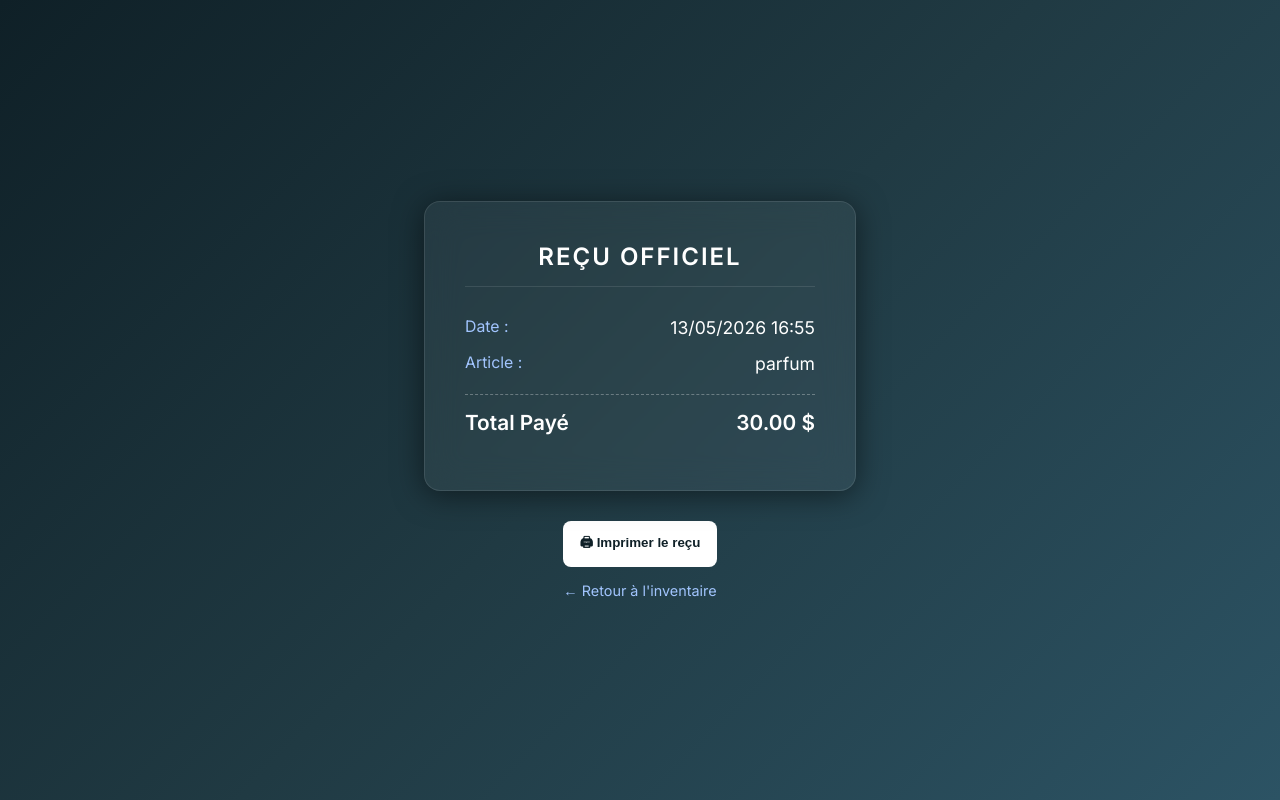
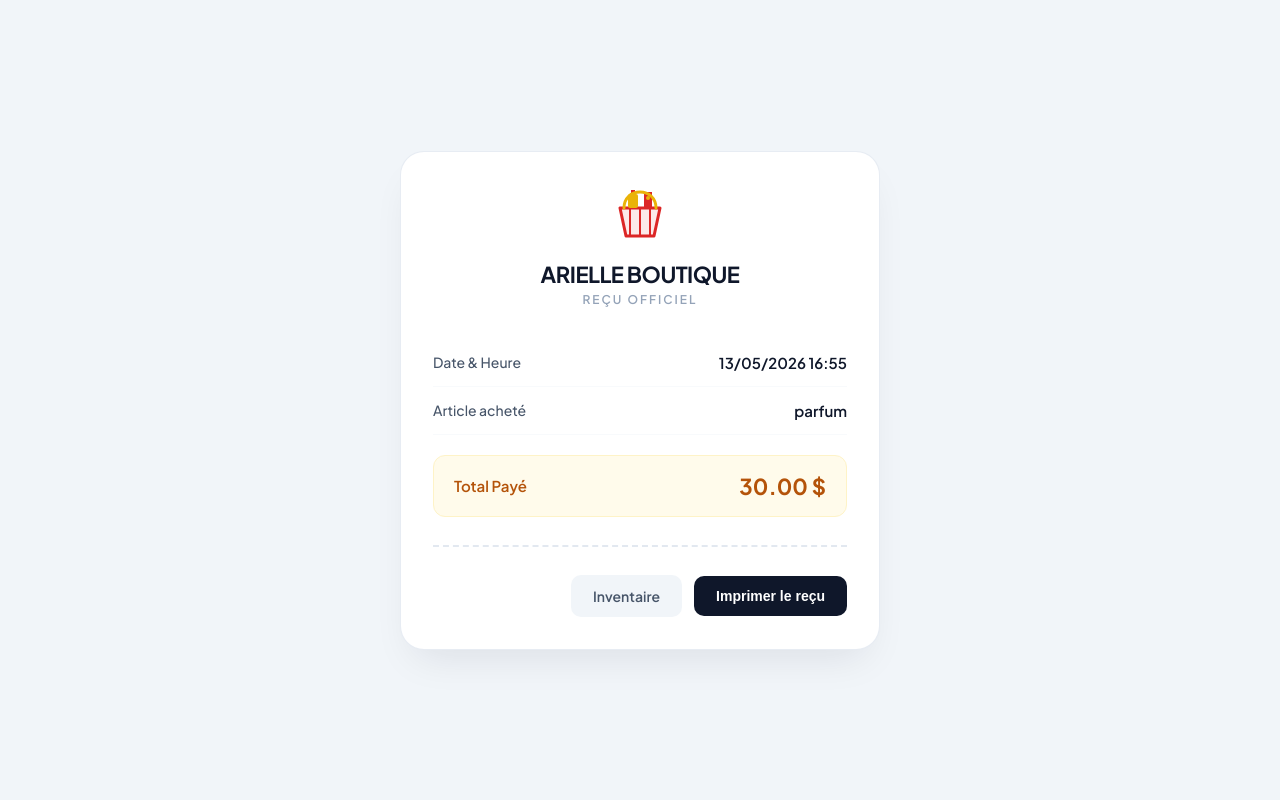
Before and after one commit to joellukusa1234/mon_inventaire, a Django app: page /recu/1/ in a window 1280 px wide. Run offline with Django 5.2, Linux system fonts and the light colour scheme; data comes from the database, SQL or seed files in the repository.

Commit message:
Update recu.html

```diff
--- a/gestion/templates/gestion/recu.html
+++ b/gestion/templates/gestion/recu.html
@@ -3,141 +3,254 @@
 <head>
     <meta charset="UTF-8">
     <meta name="viewport" content="width=device-width, initial-scale=1.0">
-    <title>Reçu | NexGen 2026</title>
+    <title>Reçu | Arielle Boutique</title>
+    <link rel="preconnect" href="https://fonts.googleapis.com">
+    <link rel="preconnect" href="https://fonts.gstatic.com" crossorigin>
+    <link href="https://fonts.googleapis.com/css2?family=Plus+Jakarta+Sans:wght@400;500;600;700&display=swap" rel="stylesheet">
+
     <style>
-        @import url('https://fonts.googleapis.com/css2?family=Inter:wght@300;400;600&display=swap');
+        :root {
+            --bg-screen: #f1f5f9;
+            --wallet-bg: #ffffff;
+            --text-dark: #0f172a;
+            --text-secondary: #475569;
+            --text-muted: #94a3b8;
+            --primary-accent: #dc2626; /* Rouge Professionnel */
+            --secondary-accent: #eab308; /* Jaune Or Boutique */
+            --border: #f1f5f9;
+        }
 
-        /* Style pour l'écran (Glassmorphism) */
-        body {
+        * {
+            box-sizing: border-box;
             margin: 0;
             padding: 0;
-            font-family: 'Inter', sans-serif;
-            background: linear-gradient(135deg, #0f2027, #203a43, #2c5364);
-            color: #ffffff;
-            height: 100vh;
+        }
+
+        body {
+            font-family: 'Plus Jakarta Sans', sans-serif;
+            background-color: var(--bg-screen);
+            color: var(--text-dark);
+            min-height: 100vh;
             display: flex;
-            flex-direction: column;
             justify-content: center;
             align-items: center;
+            padding: 24px;
         }
 
-        .receipt-card {
-            background: rgba(255, 255, 255, 0.05);
-            backdrop-filter: blur(16px);
-            -webkit-backdrop-filter: blur(16px);
-            border: 1px solid rgba(255, 255, 255, 0.1);
-            box-shadow: 0 4px 30px rgba(0, 0, 0, 0.5);
-            border-radius: 16px;
-            padding: 40px;
-            width: 350px;
+        /* Conteneur style Portefeuille haut de gamme */
+        .wallet-card {
+            background: var(--wallet-bg);
+            width: 100%;
+            max-width: 480px;
+            border-radius: 24px;
+            box-shadow: 0 20px 40px -15px rgba(15, 23, 42, 0.1);
+            border: 1px solid rgba(226, 232, 240, 0.8);
+            padding: 32px;
             position: relative;
         }
 
-        .header {
-            text-align: center;
-            margin-bottom: 30px;
-            border-bottom: 1px solid rgba(255, 255, 255, 0.1);
-            padding-bottom: 15px;
+        /* Décoration de découpe style ticket de caisse en bas du reçu interne */
+        .receipt-inner {
+            border-bottom: 2px dashed #e2e8f0;
+            padding-bottom: 28px;
+            margin-bottom: 28px;
         }
 
-        .header h2 { margin: 0; font-weight: 600; letter-spacing: 2px;}
+        /* Header avec logo panier + parfum en rouge et jaune */
+        .brand-header {
+            display: flex;
+            flex-direction: column;
+            align-items: center;
+            text-align: center;
+            margin-bottom: 32px;
+        }
 
-        .row {
+        .brand-logo {
+            width: 64px;
+            height: 64px;
+            margin-bottom: 12px;
+        }
+
+        .brand-name {
+            font-size: 22px;
+            font-weight: 700;
+            letter-spacing: -0.5px;
+            color: var(--text-dark);
+            text-transform: uppercase;
+        }
+
+        .receipt-title {
+            font-size: 12px;
+            font-weight: 600;
+            text-transform: uppercase;
+            letter-spacing: 2px;
+            color: var(--text-muted);
+            margin-top: 4px;
+        }
+
+        /* Lignes de données */
+        .info-row {
             display: flex;
             justify-content: space-between;
-            margin-bottom: 15px;
-            font-size: 1.1em;
+            align-items: center;
+            padding: 14px 0;
+            border-bottom: 1px solid #f8fafc;
         }
 
-        .label { color: #a1c4fd; font-size: 0.9em; }
-
-        .total-row {
-            border-top: 1px dashed rgba(255, 255, 255, 0.3);
-            padding-top: 15px;
-            margin-top: 20px;
-            font-weight: 600;
-            font-size: 1.3em;
+        .info-label {
+            font-size: 14px;
+            color: var(--text-secondary);
+            font-weight: 500;
         }
 
-        .actions {
-            margin-top: 30px;
+        .info-value {
+            font-size: 15px;
+            color: var(--text-dark);
+            font-weight: 600;
+            text-align: right;
+        }
+
+        /* Section Total Payé */
+        .total-highlight-row {
             display: flex;
-            flex-direction: column;
-            gap: 15px;
+            justify-content: space-between;
+            align-items: center;
+            background: #fffbeb; /* Fond chaud très subtil */
+            border: 1px solid #fef3c7;
+            padding: 16px 20px;
+            border-radius: 12px;
+            margin-top: 20px;
+        }
+
+        .total-label {
+            font-size: 15px;
+            font-weight: 600;
+            color: #b45309;
+        }
+
+        .total-amount {
+            font-size: 22px;
+            font-weight: 700;
+            color: #b45309;
+        }
+
+        /* Actions alignées à droite en bas du portefeuille */
+        .wallet-actions {
+            display: flex;
+            justify-content: flex-end;
+            align-items: center;
+            gap: 12px;
+            width: 100%;
+        }
+
+        .btn-action-primary {
+            background: var(--text-dark);
+            color: #ffffff;
+            border: none;
+            padding: 12px 22px;
+            font-size: 14px;
+            font-weight: 600;
+            border-radius: 10px;
+            cursor: pointer;
+            transition: all 0.2s ease;
+        }
+
+        .btn-action-primary:hover {
+            background: #1e293b;
+            transform: translateY(-1px);
+        }
+
+        .btn-action-secondary {
+            background: #f1f5f9;
+            color: var(--text-secondary);
+            border: none;
+            padding: 12px 22px;
+            font-size: 14px;
+            font-weight: 600;
+            border-radius: 10px;
+            cursor: pointer;
+            text-decoration: none;
+            transition: all 0.2s ease;
             text-align: center;
         }
 
-        .btn-print {
-            background: #ffffff;
-            color: #0f2027;
-            border: none;
-            padding: 12px;
-            border-radius: 8px;
-            font-weight: 600;
-            cursor: pointer;
-            transition: all 0.3s;
-            width: 100%;
+        .btn-action-secondary:hover {
+            background: #e2e8f0;
+            color: var(--text-dark);
+            transform: translateY(-1px);
         }
 
-        .btn-print:hover { background: #a1c4fd; }
-
-        .link-back {
-            color: #a1c4fd;
-            text-decoration: none;
-            font-size: 0.9em;
-            transition: color 0.3s;
-        }
-        .link-back:hover { color: #ffffff; }
-
-        /* Style spécifiquement pour l'imprimante (Noir et Blanc propre) */
+        /* STYLE PROPRE POUR L'IMPRESSION SUR PAPIER */
         @media print {
             body {
-                background: white;
-                color: black;
+                background: #ffffff;
+                padding: 0;
                 display: block;
-                padding: 20px;
             }
-            .receipt-card {
-                background: none;
-                backdrop-filter: none;
+            .wallet-card {
+                box-shadow: none;
                 border: none;
-                box-shadow: none;
-                width: 100%;
                 padding: 0;
+                max-width: 100%;
             }
-            .header { border-bottom: 2px solid black; }
-            .total-row { border-top: 2px dashed black; }
-            .label { color: #555; }
-            .actions { display: none; /* Cache les boutons à l'impression */ }
+            .receipt-inner {
+                border-bottom: none;
+            }
+            .total-highlight-row {
+                background: #ffffff;
+                border: 1px solid #000000;
+                color: #000000;
+            }
+            .total-label, .total-amount {
+                color: #000000;
+            }
+            .wallet-actions {
+                display: none !important; /* Cache les boutons à l'impression */
+            }
         }
     </style>
 </head>
 <body>
 
-    <div class="receipt-card">
-        <div class="header">
-            <h2>REÇU OFFICIEL</h2>
+    <div class="wallet-card">
+        <div class="receipt-inner">
+
+            <div class="brand-header">
+                <svg class="brand-logo" viewBox="0 0 64 64" fill="none" xmlns="http://www.w3.org/2000/svg">
+                    <path d="M12 24H52L46 52H18L12 24Z" fill="#dc2626" fill-opacity="0.1" stroke="#dc2626" stroke-width="3" stroke-linejoin="round"/>
+                    <path d="M22 24V52M32 24V52M42 24V52" stroke="#dc2626" stroke-width="2"/>
+                    <rect x="20" y="10" width="10" height="14" rx="2" fill="#eab308"/>
+                    <rect x="23" y="6" width="4" height="4" fill="#dc2626"/>
+                    <path d="M36 8H44V24H36V8Z" fill="#dc2626"/>
+                    <circle cx="40" cy="14" r="2" fill="#eab308"/>
+                    <path d="M16 24C16 14 23.1634 8 32 8C40.8366 8 48 14 48 24" stroke="#eab308" stroke-width="3" stroke-linecap="round"/>
+                </svg>
+
+                <div class="brand-name">Arielle Boutique</div>
+                <div class="receipt-title">Reçu Officiel</div>
+            </div>
+
+            <div class="info-row">
+                <span class="info-label">Date & Heure</span>
+                <span class="info-value">{{ vente.date_vente|date:"d/m/Y H:i" }}</span>
+            </div>
+
+            <div class="info-row">
+                <span class="info-label">Article acheté</span>
+                <span class="info-value">{{ vente.article.nom }}</span>
+            </div>
+
+            <div class="total-highlight-row">
+                <span class="total-label">Total Payé</span>
+                <span class="total-amount">{{ vente.total }} $</span>
+            </div>
+
         </div>
 
-        <div class="row">
-            <span class="label">Date :</span>
-            <span>{{ vente.date_vente|date:"d/m/Y H:i" }}</span>
+        <div class="wallet-actions">
+            <a href="{% url 'liste_articles' %}" class="btn-action-secondary">Inventaire</a>
+            <button class="btn-action-primary" onclick="window.print()">Imprimer le reçu</button>
         </div>
-
-        <div class="row">
-            <span class="label">Article :</span>
-            <span>{{ vente.article.nom }}</span>
-        </div>
-
-        <div class="row total-row">
-            <span>Total Payé</span>
-            <span>{{ vente.total }} $</span>
-        </div>
-    </div>
-
-    <div class="actions">
-        <button class="btn-print" onclick="window.print()">🖨 Imprimer le reçu</button>
-        <a href="{% url 'liste_articles' %}" class="link-back">← Retour à l'inventaire</a>
     </div>
 
 </body>
```
